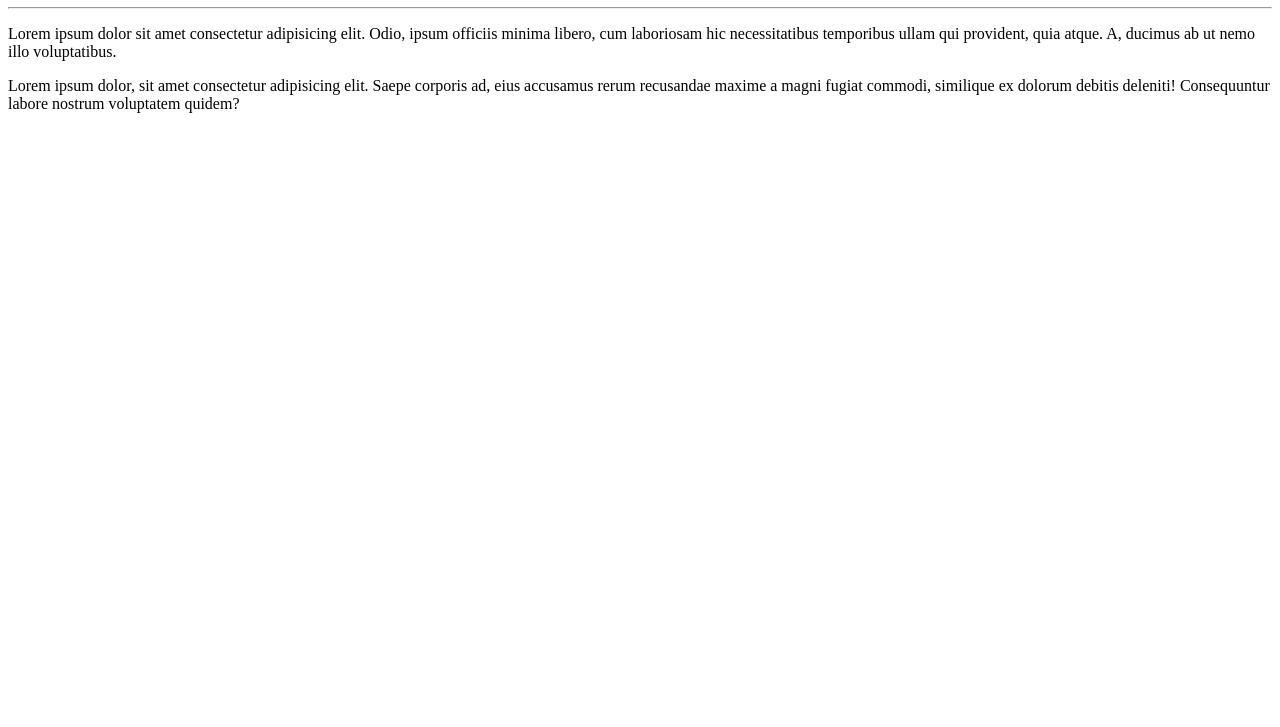
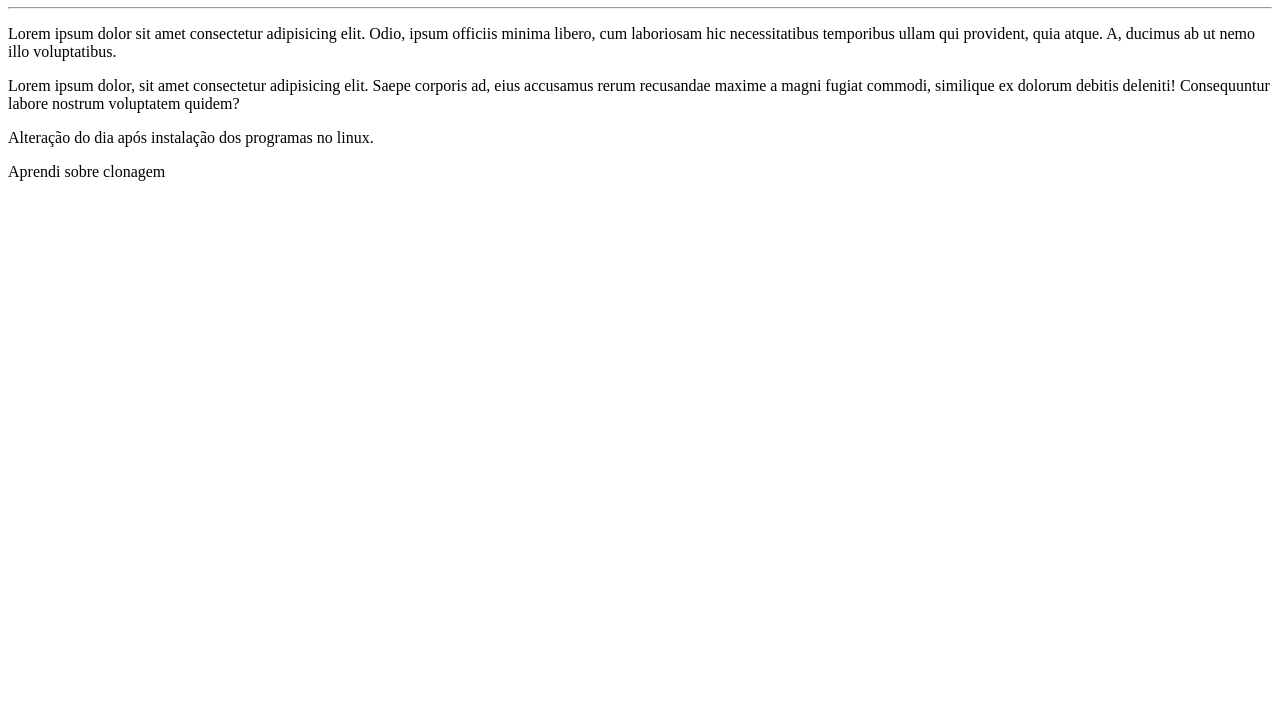
Before and after one commit to alexEstudo/Ola-Mundo, a plain HTML site: page site-exemplo/index.html in a window 1280 px wide. Shown: the part 73-800 px from the top of the page. Drawn offline with Linux system fonts and the light colour scheme.

Commit message:
adicionado novos paragráfos

```diff
--- a/site-exemplo/index.html
+++ b/site-exemplo/index.html
@@ -11,5 +11,8 @@
     <p>Lorem ipsum dolor sit amet consectetur adipisicing elit. Odio, ipsum officiis minima libero, cum laboriosam hic necessitatibus temporibus ullam qui provident, quia atque. A, ducimus ab ut nemo illo voluptatibus.</p>
 
     <p>Lorem ipsum dolor, sit amet consectetur adipisicing elit. Saepe corporis ad, eius accusamus rerum recusandae maxime a magni fugiat commodi, similique ex dolorum debitis deleniti! Consequuntur labore nostrum voluptatem quidem?</p>
+
+    <p>Alteração do dia após instalação dos programas no linux.</p>
+    <p> Aprendi sobre clonagem<p>
 </body>
 </html>
```
